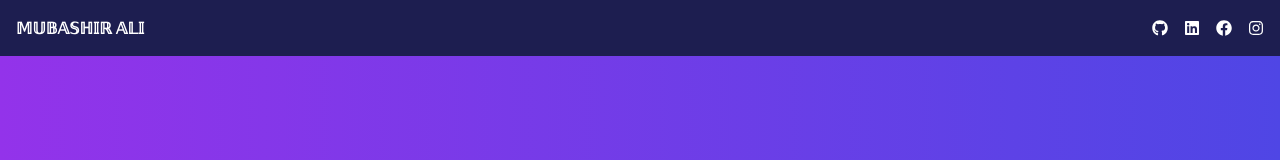
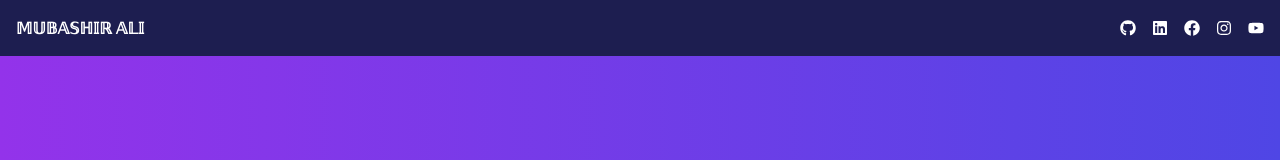
Before and after one commit to mubashir1837/nextjs-portfolioo, a Next.js app: page / in a window 1280 px wide. Shown: the top 160 px of the page. Built offline with nearby package versions, Linux system fonts and the light colour scheme.

Commit message:
portfolio

```diff
--- a/app/components/Footer.jsx
+++ b/app/components/Footer.jsx
@@ -1,4 +1,4 @@
-import { FaTelegram, FaTwitter, FaEnvelope, FaSkype, FaWhatsapp } from 'react-icons/fa';
+import { FaTelegram, FaTwitter, FaEnvelope, FaSkype, FaWhatsapp, FaYoutube } from 'react-icons/fa';
 
 const githubProfilePhotoUrl = "https://avatars.githubusercontent.com/u/163585695?v=4";
 
@@ -32,6 +32,11 @@ const Footer = () => {
                 </a>
               </li>
               <li>
+                <a href="https://www.youtube.com/@BismiAllah_coder" className="flex items-center hover:text-[#579b9b]">
+                  <FaYoutube className="mr-2 text-white" />
+                </a>
+              </li>
+              <li>
                 <a href="http://t.me/mubashir1837" className="flex items-center hover:text-[#579b9b]">
                   <FaTelegram className="mr-2 text-white" />
                 </a>
--- a/app/components/Navbar.jsx
+++ b/app/components/Navbar.jsx
@@ -1,5 +1,5 @@
 import Link from "next/link";
-import { FaFacebook, FaGithub, FaInstagram, FaLinkedin, FaTwitter } from "react-icons/fa";
+import { FaFacebook, FaGithub, FaInstagram, FaLinkedin,  FaYoutube } from "react-icons/fa";
 
 const Navbar = () => {
   return (
@@ -21,6 +21,9 @@ const Navbar = () => {
           <a href="https://instagram.com/mubashir_aliyaar_37/">
             <FaInstagram />
           </a>
+          <a href="https://www.youtube.com/@BismiAllah_coder">
+            <FaYoutube/>
+          </a>
         </div>
       </div>
     </nav>
```
